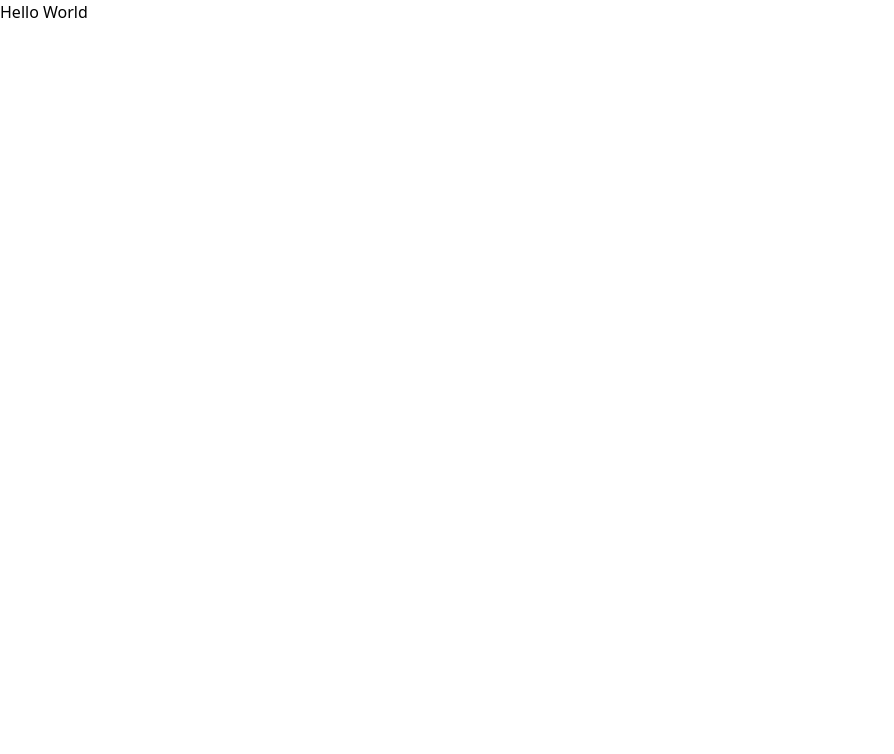
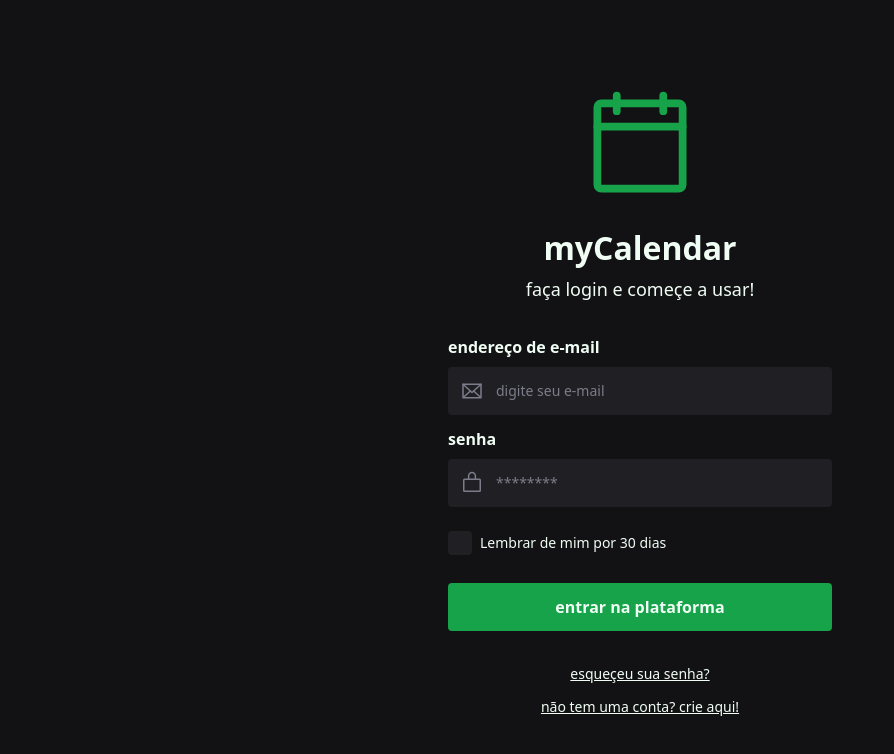
Before and after one commit to mhvalente99/my-calendar, a React (Vite) app: page / in a window 1280 px wide. Shown: the top 754 px of the page, without its empty margins (0-894 px from the left). Built offline with nearby package versions, Linux system fonts and the light colour scheme.

Commit message:
feature: create a login interface with components

```diff
--- a/src/App.tsx
+++ b/src/App.tsx
@@ -1,7 +1,63 @@
+import { CalendarBlank, Envelope, LockSimple } from "phosphor-react";
+import { Button } from "./components/Button/Button";
+import { Checkbox } from "./components/Checkbox/Checkbox";
+import { Heading } from "./components/Heading/Heading";
+import { Text } from "./components/Text/Text";
+import { TextInput } from "./components/TextInput/TextInput";
 import './styles/global.css';
 
 export function App() {
   return (
-    <div>Hello World</div>
+    <div className="w-screen h-screen bg-gray-900 flex flex-col items-center justify-center text-green-50">
+      <header className="flex flex-col items-center">
+        <CalendarBlank width="124" height="124" className="text-green-600"/>
+
+        <Heading size="lg" className="mt-4">
+          myCalendar
+        </Heading>
+
+        <Text size="lg" className="text-gray-400 mt-1">faça login e começe a usar!</Text>
+      </header>
+
+      <form className="flex flex-col items-stretch w-full max-w-sm mt-8 gap-3">
+        <label htmlFor="email" className="flex flex-col gap-2">
+          <Text className="font-semibold">endereço de e-mail</Text>
+          <TextInput.Root>
+            <TextInput.Icon>
+              <Envelope />
+            </TextInput.Icon>
+            <TextInput.Input type="email" id="email" placeholder="digite seu e-mail"/>
+          </TextInput.Root>
+        </label>
+
+        <label htmlFor="password" className="flex flex-col gap-2">
+          <Text className="font-semibold">senha</Text>
+          <TextInput.Root>
+            <TextInput.Icon>
+              <LockSimple />
+            </TextInput.Icon>
+
+            <TextInput.Input type="password" id="password" placeholder="********"/>
+          </TextInput.Root>
+        </label>
+
+        <label htmlFor="remember" className="flex items-center gap-2 mt-3">
+          <Checkbox id="remember"/>
+          <Text size="sm" className="text-green-50">Lembrar de mim por 30 dias</Text>
+        </label>
+
+        <Button type="submit" className="mt-4">entrar na plataforma</Button>
+      </form>
+
+      <footer className="flex flex-col items-center gap-3 mt-8">
+        <Text size="sm" asChild>
+          <a href="" className="text-gray-400 underline">esqueçeu sua senha?</a>
+        </Text>
+
+        <Text size="sm" asChild>
+          <a href="" className="text-gray-400 underline">não tem uma conta? crie aqui!</a>
+        </Text>
+      </footer>
+    </div>
   )
 }
```
